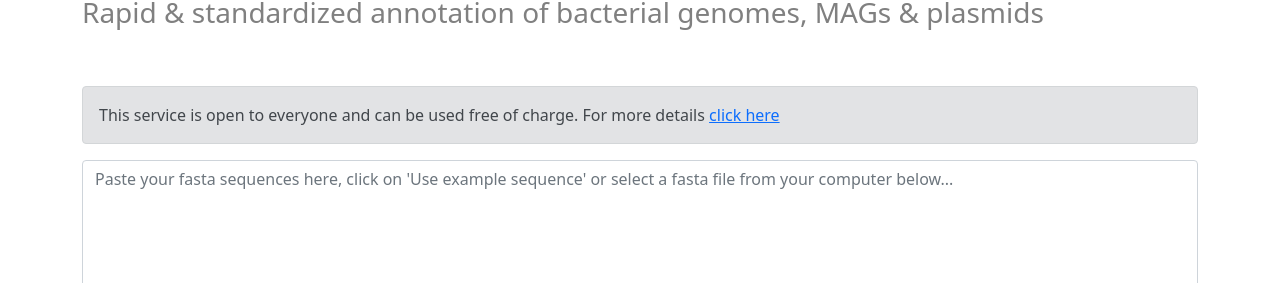
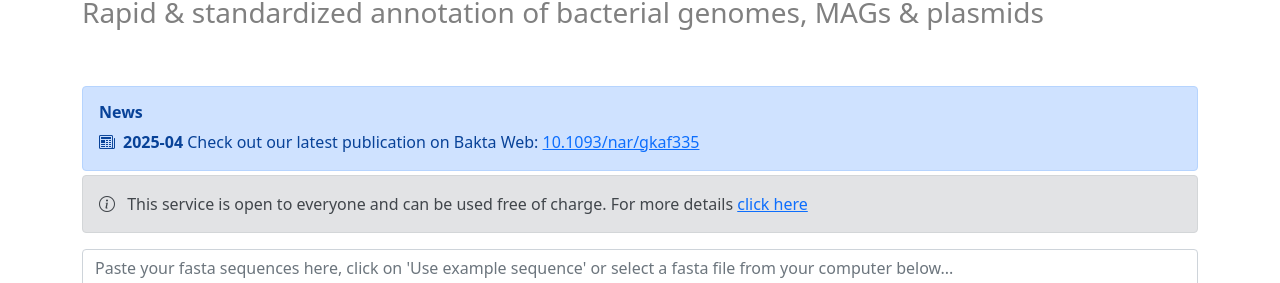
Before and after one commit to ag-computational-bio/bakta-web-ui, a Vue app: page / in a window 1280 px wide. Shown: the part 116-399 px from the top of the page. Built offline with nearby package versions, Linux system fonts and the light colour scheme; no server answers.

Commit message:
Add news section with new bakta-web paper to submit page

```diff
--- a/src/pages/submit-job/components/SubmitForm.vue
+++ b/src/pages/submit-job/components/SubmitForm.vue
@@ -1,6 +1,15 @@
 <template>
+  <div class="alert alert-primary mb-1">
+    <h1 class="fs-6 fw-bold mb-2">News</h1>
+    <article>
+      <i class="bi bi-newspaper me-2"></i><b>2025-04</b> Check out our latest publication on Bakta
+      Web:
+      <a href="https://doi.org/10.1093/nar/gkaf335" target="_blank">10.1093/nar/gkaf335</a>
+    </article>
+  </div>
   <div class="alert alert-secondary">
-    This service is open to everyone and can be used free of charge. For more details
+    <i class="bi bi-info-circle me-2"></i> This service is open to everyone and can be used free of
+    charge. For more details
     <RouterLink to="/about">click here</RouterLink>
   </div>
   <div class="mb-3">
```
